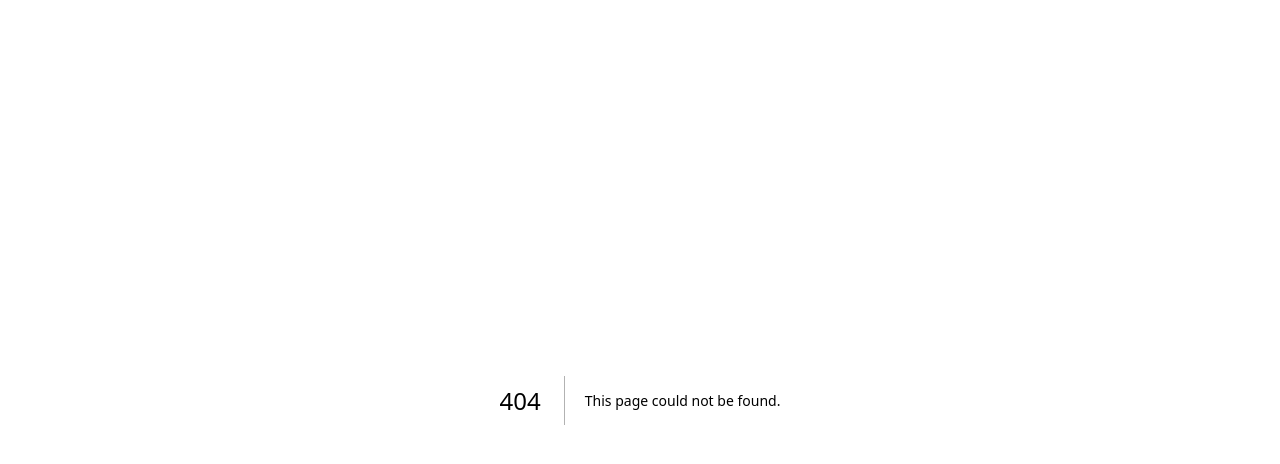
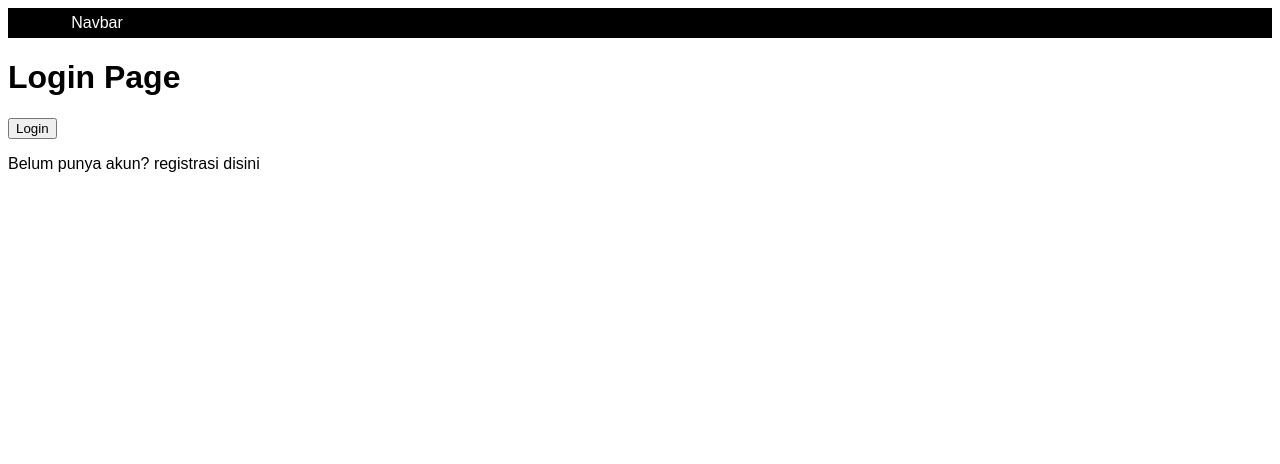
Before and after one commit to Gerryyhonatan/Next-Basic, a Next.js app: page /auth/login in a window 1280 px wide. Before the commit this address had no page. Shown: the top 464 px of the page. Built offline with nearby package versions, Linux system fonts and the light colour scheme.

Commit message:
feat: pages, layout, link, navigation

```diff
--- /dev/null
+++ b/src/components/layouts/AppShell/index.tsx
@@ -0,0 +1,17 @@
+import Navbar from "../Navbar"
+
+type PropsType = {
+    children: React.ReactNode;
+};
+
+const AppShell = (props: PropsType) => {
+    const {children} = props;
+    return (
+        <div>
+            <Navbar/>
+            {children}
+        </div>
+    );
+};
+
+export default AppShell;
--- /dev/null
+++ b/src/components/layouts/Navbar/index.tsx
@@ -0,0 +1,9 @@
+const Navbar = () => {
+    return (
+        <div className="navbar">
+            <div>Navbar</div>
+        </div>
+    );
+};
+
+export default Navbar;
--- a/src/pages/_app.tsx
+++ b/src/pages/_app.tsx
@@ -1,6 +1,11 @@
+import AppShell from "@/components/layouts/AppShell";
 import "@/styles/globals.css";
 import type { AppProps } from "next/app";
 
 export default function App({ Component, pageProps }: AppProps) {
-  return <Component {...pageProps} />;
+  return (
+    <AppShell>
+      <Component {...pageProps} />
+    </AppShell>
+  );
 }
--- /dev/null
+++ b/src/pages/auth/login.tsx
@@ -0,0 +1,20 @@
+import Link from "next/link";
+import { useRouter } from "next/router";
+
+const LoginPage = () => {
+    const router = useRouter();
+    const handlerLogin = () => {
+        router.push("/product")
+    }
+    return (
+        <div>
+            <h1>Login Page</h1>
+            <button onClick={() => handlerLogin()}>Login</button>
+            <p>Belum punya akun? registrasi
+            <Link href={"/auth/register"}> disini</Link>
+            </p>
+        </div>
+    );
+};
+
+export default LoginPage;
--- a/src/styles/globals.css
+++ b/src/styles/globals.css
@@ -1,33 +1,8 @@
-:root {
-  --background: #ffffff;
-  --foreground: #171717;
-}
-
-@media (prefers-color-scheme: dark) {
-  :root {
-    --background: #0a0a0a;
-    --foreground: #ededed;
-  }
-}
-
 html,
 body {
   max-width: 100vw;
   overflow-x: hidden;
-}
-
-body {
-  color: var(--foreground);
-  background: var(--background);
-  font-family: Arial, Helvetica, sans-serif;
-  -webkit-font-smoothing: antialiased;
-  -moz-osx-font-smoothing: grayscale;
-}
-
-* {
-  box-sizing: border-box;
-  padding: 0;
-  margin: 0;
+  font-family: "Arial";
 }
 
 a {
@@ -35,8 +10,12 @@ a {
   text-decoration: none;
 }
 
-@media (prefers-color-scheme: dark) {
-  html {
-    color-scheme: dark;
-  }
+.navbar {
+  display: flex;
+  width: 100%;
+  height: 30px;
+  color: #fff;
+  background-color: #000;
+  align-items: center;
+  padding: 0 5%;
 }
```
Also changed, not shown: src/pages/about/index.tsx (added, +9 -0 lines), src/pages/auth/register.tsx (added, +14 -0 lines), src/pages/index.tsx (+4 -111 lines), src/pages/product/[id].tsx (added, +12 -0 lines), src/pages/product/index.tsx (added, +21 -0 lines), src/pages/shop/[[...slug]].tsx (added, +12 -0 lines).
